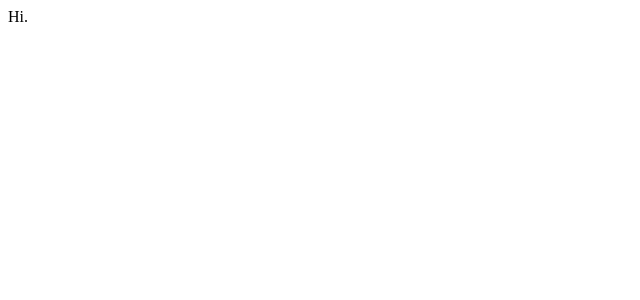
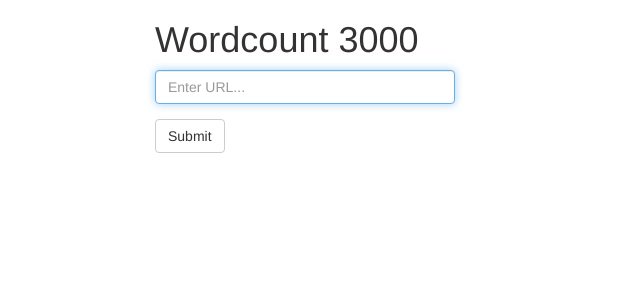
Before and after one commit to mananhora/personl-crm, a Flask app: page / in a window 1280 px wide. Before the commit the part shown is almost empty. Shown: the top 300 px of the page, without its empty margins (0-640 px from the left). Run offline with Flask 2, Linux system fonts and the light colour scheme; some libraries are stand-ins or nearby versions.

Commit message:
installed requests module, updated html page

```diff
--- a/requirements.txt
+++ b/requirements.txt
@@ -25,7 +25,7 @@ pycodestyle==2.3.1
 pyflakes==1.6.0
 python-dateutil==2.6.1
 python-editor==1.0.3
-requests==2.18.4
+requests==2.9.1
 shutilwhich==1.1.0
 six==1.11.0
 SQLAlchemy==1.2.2
--- a/templates/index.html
+++ b/templates/index.html
@@ -1,23 +1,30 @@
 <!DOCTYPE html>
 <html>
-
-<head>
-
- <title> Home Page </title>
-
-
-</head>
-
-<body>
-
-
-
-Hi.
-
-
-
-
-
-</body>
-
+  <head>
+    <title>Wordcount</title>
+    <meta name="viewport" content="width=device-width, initial-scale=1.0">
+    <link href="//netdna.bootstrapcdn.com/bootstrap/3.3.6/css/bootstrap.min.css" rel="stylesheet" media="screen">
+    <style>
+      .container {
+        max-width: 1000px;
+      }
+    </style>
+  </head>
+  <body>
+    <div class="container">
+      <h1>Wordcount 3000</h1>
+      <form role="form" method='POST' action='/'>
+        <div class="form-group">
+          <input type="text" name="url" class="form-control" id="url-box" placeholder="Enter URL..." style="max-width: 300px;" autofocus required>
+        </div>
+        <button type="submit" class="btn btn-default">Submit</button>
+      </form>
+      <br>
+      {% for error in errors %}
+        <h4>{{ error }}</h4>
+      {% endfor %}
+    </div>
+    <script src="//code.jquery.com/jquery-2.2.1.min.js"></script>
+    <script src="//netdna.bootstrapcdn.com/bootstrap/3.3.6/js/bootstrap.min.js"></script>
+  </body>
 </html>
```
Also changed, not shown: 2 other files.
